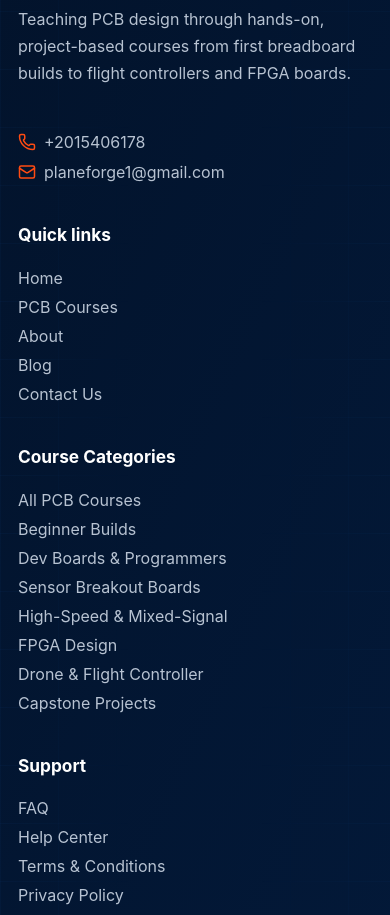
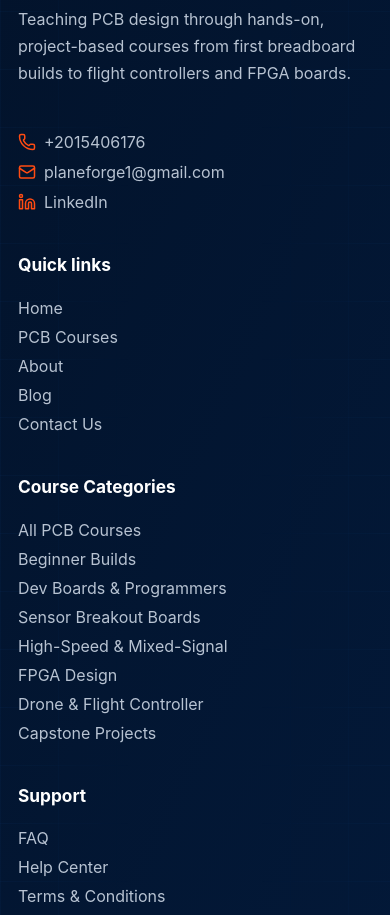
Before and after one commit to blackbird77ad/PlaneForge, a React (Vite) app in the folder client/: page /dashboard in a window 390 px wide. Shown: the part 1660-2575 px from the top of the page. Built offline with nearby package versions, Linux system fonts and the light colour scheme; no server answers.

Commit message:
Restore footer LinkedIn and correct phone

```diff
--- a/client/src/components/Footer.jsx
+++ b/client/src/components/Footer.jsx
@@ -1,9 +1,10 @@
 import { Link } from 'react-router-dom';
-import { Award, BookOpen, Clock, Mail, Phone, ShieldCheck } from 'lucide-react';
+import { Award, BookOpen, Clock, Linkedin, Mail, Phone, ShieldCheck } from 'lucide-react';
 import { NewsletterForm } from './NewsletterForm.jsx';
 import logo from '../assets/planeforge-logo.png';
 
-const phone = '+2015406178';
+const linkedInUrl = 'https://www.linkedin.com/company/planeforge?trk=blended-typeahead';
+const phone = '+2015406176';
 const email = 'planeforge1@gmail.com';
 
 export const Footer = () => (
@@ -44,6 +45,9 @@ export const Footer = () => (
           </a>
           <a href={`mailto:${email}`}>
             <Mail size={18} /> {email}
+          </a>
+          <a href={linkedInUrl} target="_blank" rel="noreferrer">
+            <Linkedin size={18} /> LinkedIn
           </a>
         </div>
       </section>
--- a/client/src/pages/Contact.jsx
+++ b/client/src/pages/Contact.jsx
@@ -16,7 +16,7 @@ export const Contact = () => (
       <article>
         <Phone size={22} />
         <h2>Phone</h2>
-        <p>+2015406178</p>
+        <p>+2015406176</p>
       </article>
       <article>
         <MapPin size={22} />
--- a/client/src/pages/UnderDevelopment.jsx
+++ b/client/src/pages/UnderDevelopment.jsx
@@ -44,7 +44,7 @@ export const UnderDevelopment = () => {
             <Mail size={18} />
             Email Us
           </a>
-          <a className="button ghost" href="tel:+2015406178">
+          <a className="button ghost" href="tel:+2015406176">
             <Phone size={18} />
             Call
           </a>
```
